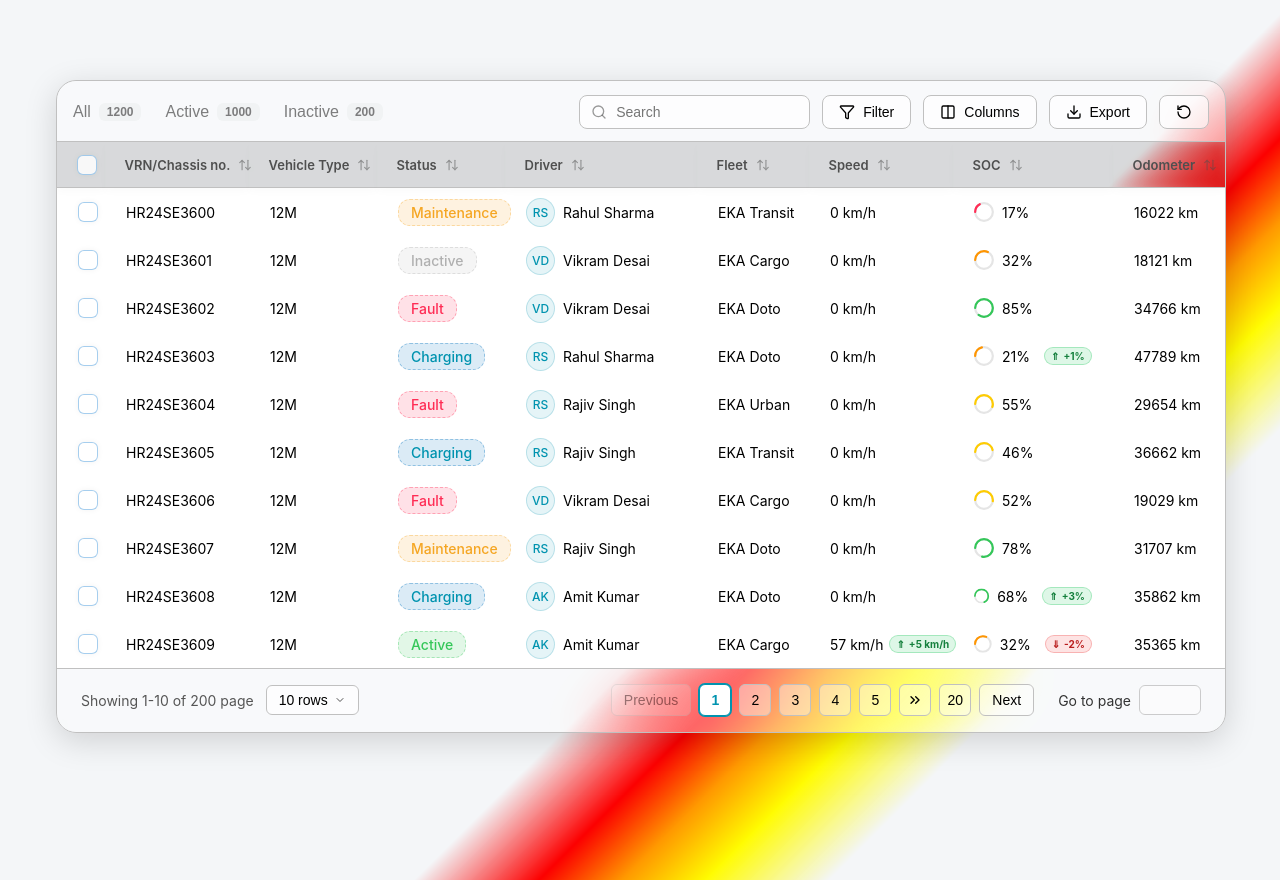
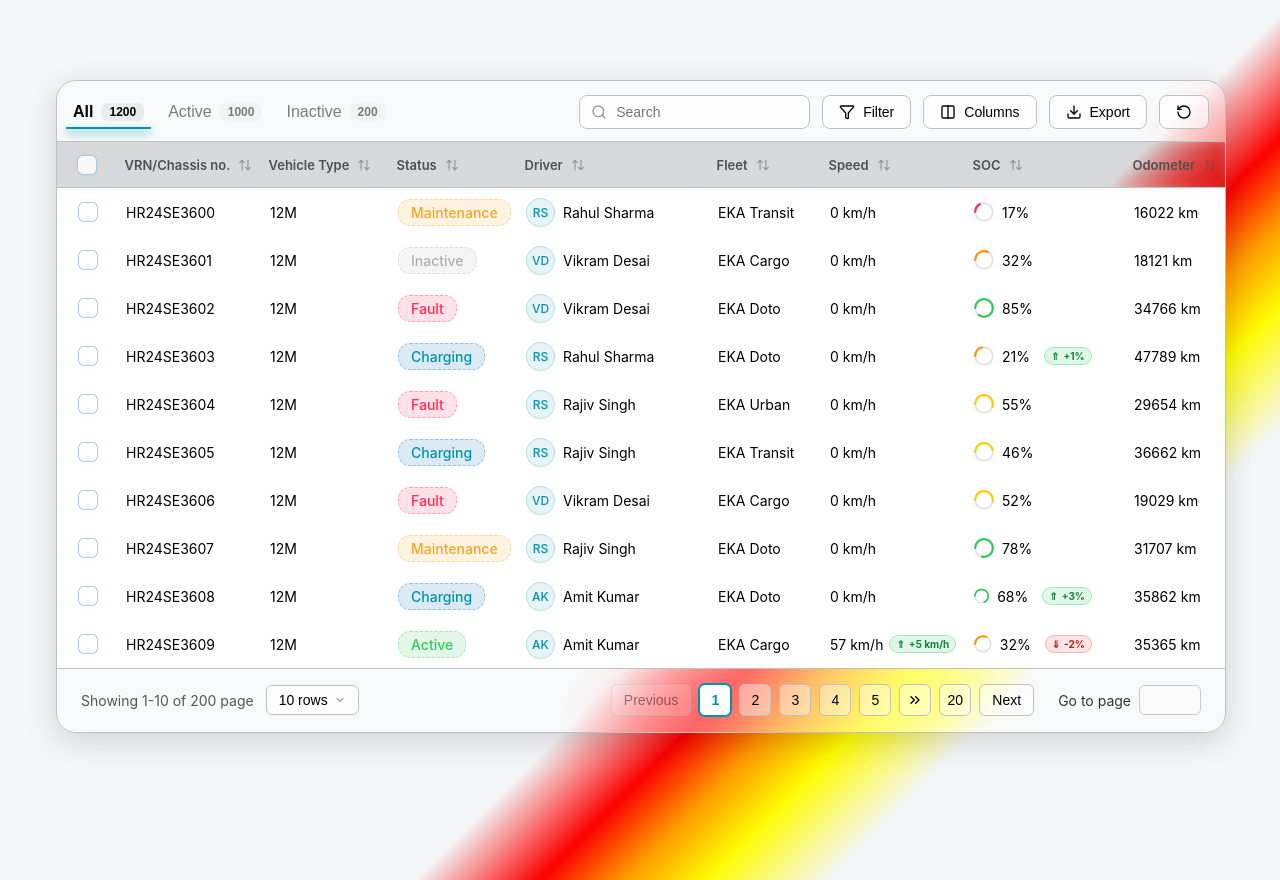
Before and after one commit to Praveen343577/Reusable-Table-Component, a React (Vite) app: page / in a window 1280 px wide. Built offline with nearby package versions, Linux system fonts and the light colour scheme; the HTML template or start-up script is replaced by a standard one.

Commit message:
modified tab switch

```diff
--- a/src/App.jsx
+++ b/src/App.jsx
@@ -142,7 +142,7 @@ function App() {
           data={liveData}
           prevData={prevData}
           tabs={tabs}
-          defaultTab="ALL"
+          defaultTab="All"
           showTabs={true}
           title="Vehicle Status"
           showSearch={true}
--- a/src/Components/Table/Toolbar/Toolbar.css
+++ b/src/Components/Table/Toolbar/Toolbar.css
@@ -42,16 +42,16 @@
 .ct-tab::after {
   content: "";
   position: absolute;
-  bottom: 0;
+  bottom: -8px;
   left: 0;
   width: 100%;
   height: 2px;
   background: var(--glow-color);
-  box-shadow: 0 -1px 8px var(--glow-color);
+  box-shadow: 0 4px 8px var(--glow-color);
   transform: scaleX(0);
-  transition: transform 0.3s cubic-bezier(0.4, 0, 0.2, 1);
+  transition: transform 0.5s cubic-bezier(0.4, 0, 0.2, 1);
   transform-origin: center;
-  border-radius: 2px 2px 0 0;
+  border-radius: 2px;
 }
 
 .ct-tab.active {
@@ -60,7 +60,7 @@
 }
 
 .ct-tab.active::after {
-  transform: scaleX(1);
+  transform: scaleX(1.2);
 }
 
 .ct-tab-badge {
```
